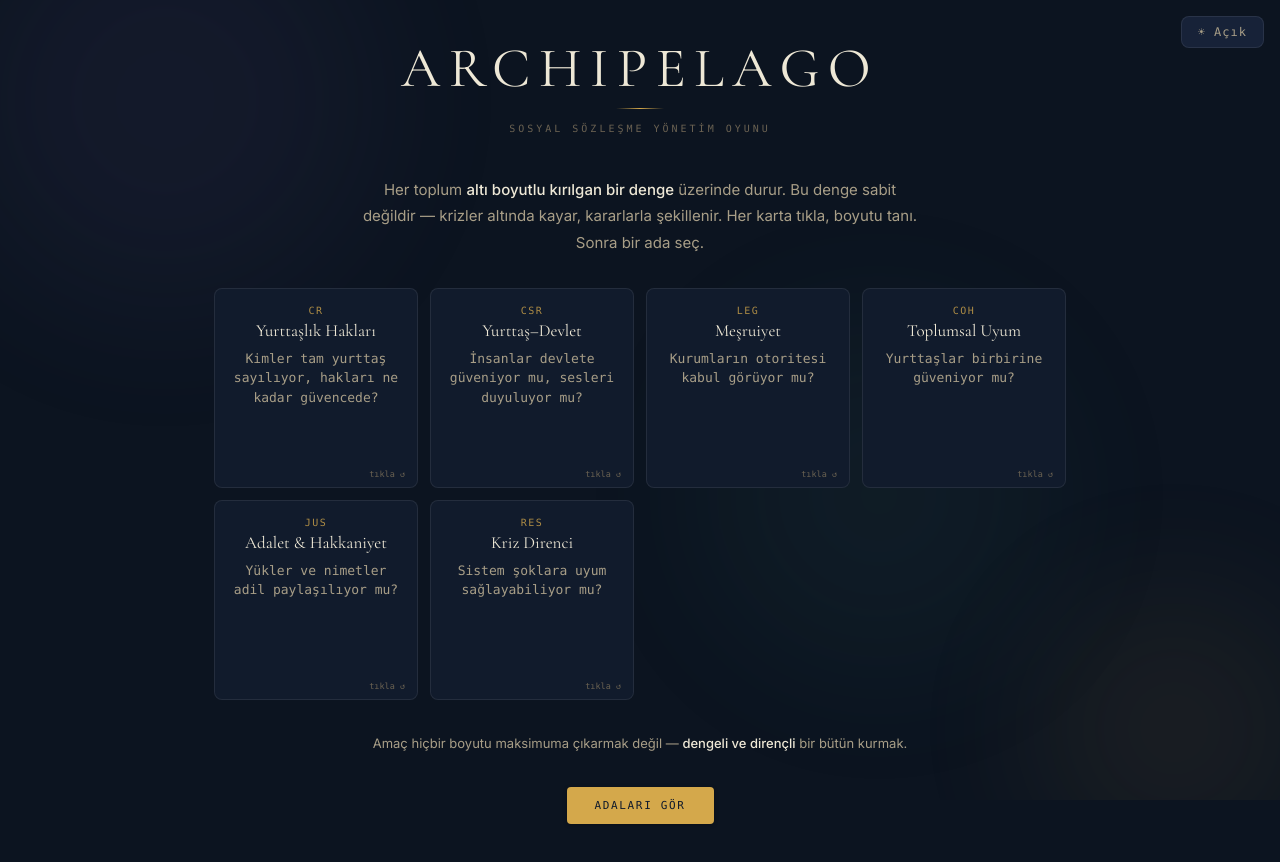
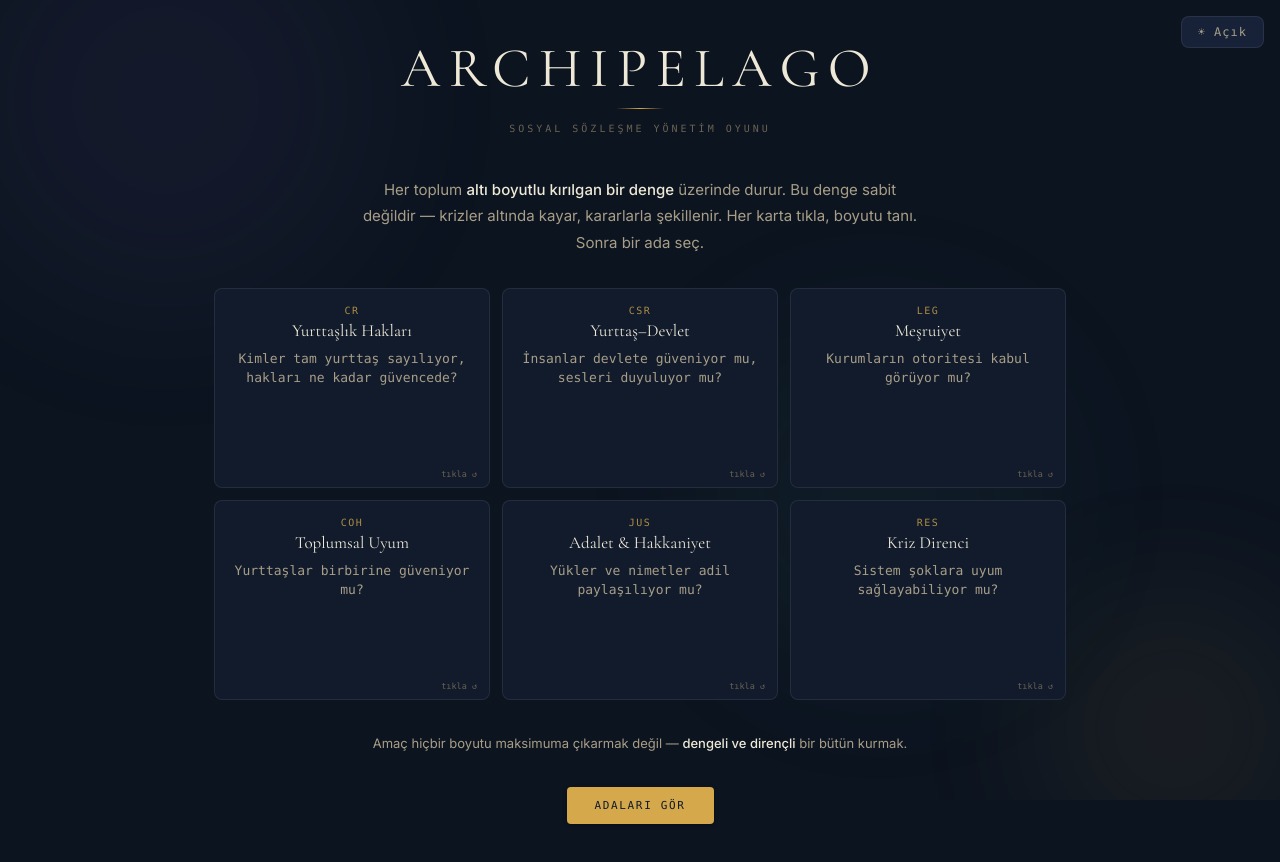
Before and after one commit to urbanhobbit/archipelago-oyun, a React (Vite) app in the folder archipelago-react/: page / in a window 1280 px wide. Shown: the top 862 px of the page. Built offline with nearby package versions, Linux system fonts and the light colour scheme.

Commit message:
domain grid: 3 sütun 2 satır

```diff
--- a/archipelago-react/src/index.css
+++ b/archipelago-react/src/index.css
@@ -418,7 +418,16 @@ button:active { transform: scale(.97); }
 .mt-8 { margin-top: var(--s8); }
 
 /* ── Domain Flip Cards ──────────────────────────────── */
-.domain-grid { perspective: 1200px; }
+.domain-grid {
+  display: grid;
+  grid-template-columns: repeat(3, 1fr);
+  gap: var(--s3);
+  margin: var(--s8) 0;
+  perspective: 1200px;
+}
+@media (max-width: 640px) {
+  .domain-grid { grid-template-columns: repeat(2, 1fr); }
+}
 
 .domain-chip {
   cursor: pointer; background: transparent;
```
